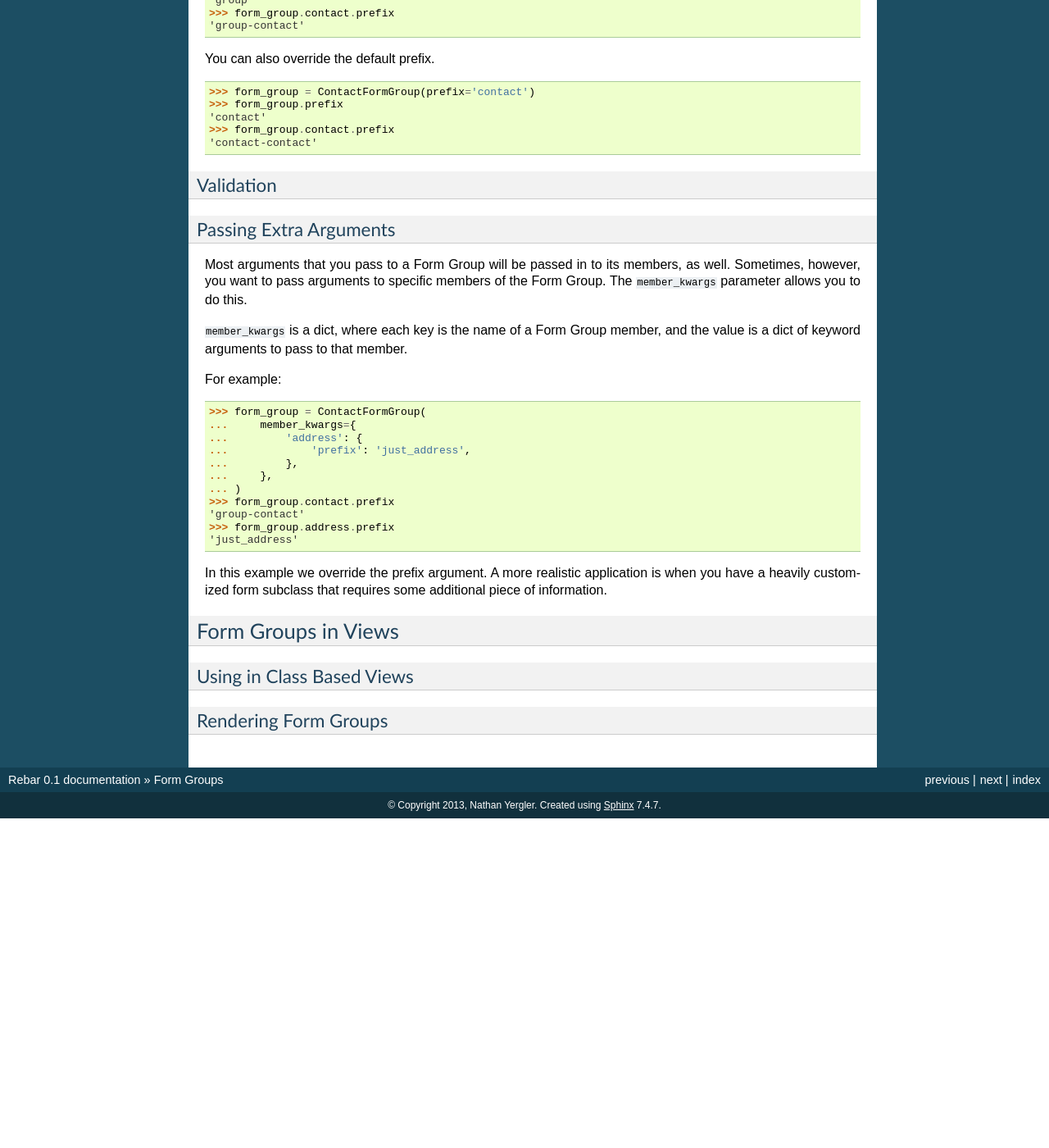
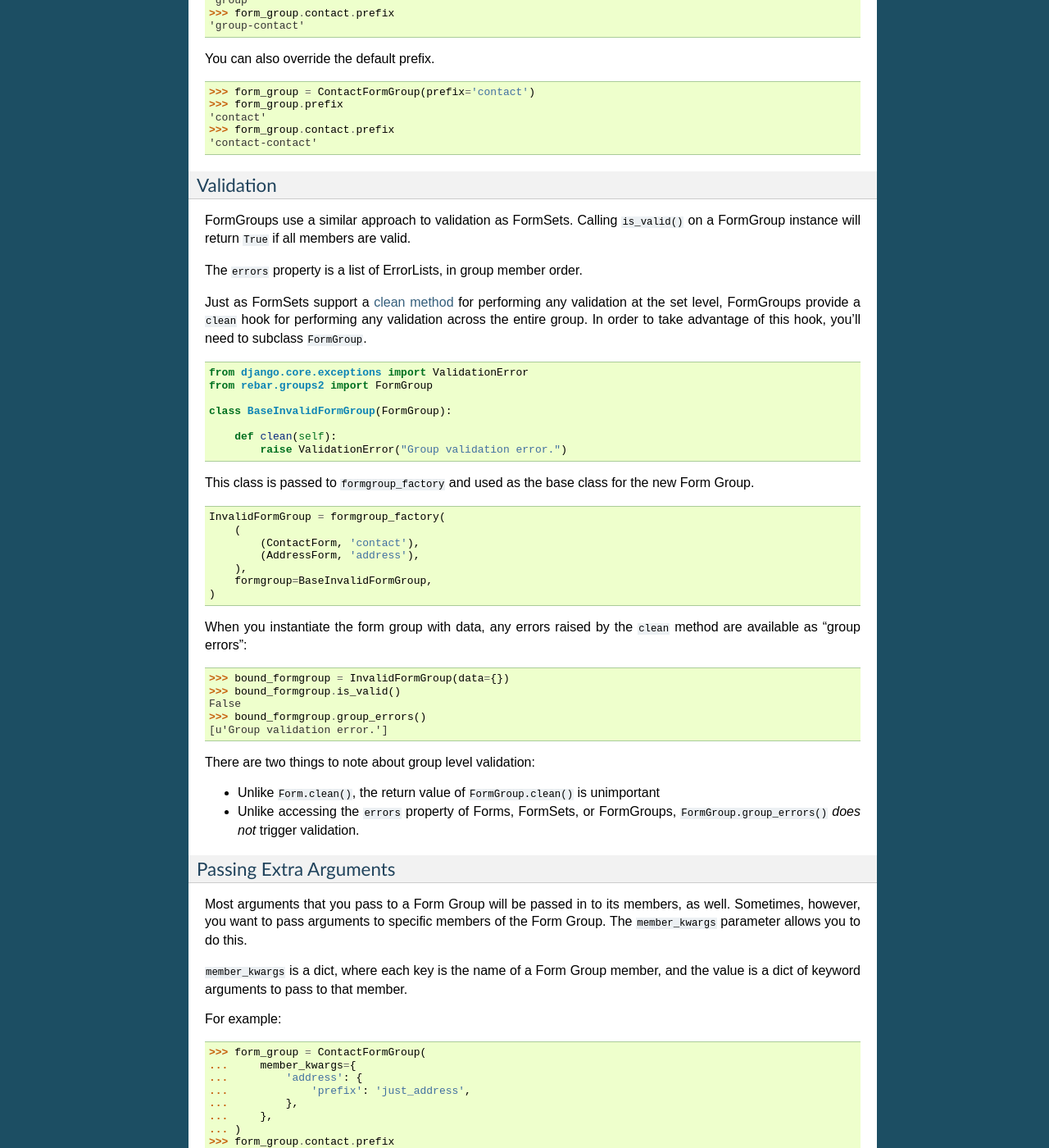
Before and after one commit to eventbrite/rebar, a Sphinx documentation site: the page built from docs/form-groups.rst, in a window 1280 px wide and 1400 px high, scrolled down 1571 px. Shown: the whole window at 82% size. Built offline with Sphinx 7.4.7, drawn with Linux system fonts in a browser that asks for light colours; before the commit the page ends 2569 px from its top, so only the background shows below that.

Commit message:
FormGroup validation documentation.

```diff
--- a/docs/form-groups.rst
+++ b/docs/form-groups.rst
@@ -121,6 +121,60 @@ You can also override the default prefix.
 Validation
 ----------
 
+FormGroups use a similar approach to validation as FormSets. Calling
+``is_valid()`` on a FormGroup instance will return ``True`` if all
+members are valid.
+
+The ``errors`` property is a list of ErrorLists, in group member
+order.
+
+Just as FormSets support a `clean method`_ for performing any
+validation at the set level, FormGroups provide a ``clean`` hook for
+performing any validation across the entire group. In order to take
+advantage of this hook, you'll need to subclass ``FormGroup``.
+
+.. testcode::
+
+   from django.core.exceptions import ValidationError
+   from rebar.groups2 import FormGroup
+
+   class BaseInvalidFormGroup(FormGroup):
+
+       def clean(self):
+           raise ValidationError("Group validation error.")
+
+This class is passed to ``formgroup_factory`` and used as the base
+class for the new Form Group.
+
+.. testcode::
+
+   InvalidFormGroup = formgroup_factory(
+       (
+           (ContactForm, 'contact'),
+           (AddressForm, 'address'),
+       ),
+       formgroup=BaseInvalidFormGroup,
+   )
+
+When you instantiate the form group with data, any errors raised by
+the ``clean`` method are available as "group errors":
+
+.. doctest::
+
+   >>> bound_formgroup = InvalidFormGroup(data={})
+   >>> bound_formgroup.is_valid()
+   False
+   >>> bound_formgroup.group_errors()
+   [u'Group validation error.']
+
+There are two things to note about group level validation:
+
+* Unlike ``Form.clean()``, the return value of ``FormGroup.clean()``
+  is unimportant
+* Unlike accessing the ``errors`` property of Forms, FormSets, or
+  FormGroups, ``FormGroup.group_errors()`` *does not* trigger
+  validation.
+
 Passing Extra Arguments
 -----------------------
 
@@ -167,3 +221,4 @@ Rendering Form Groups
 .. _FormSets:
 .. _`class based views`:
 .. _prefix:
+.. _`clean method`:
```
